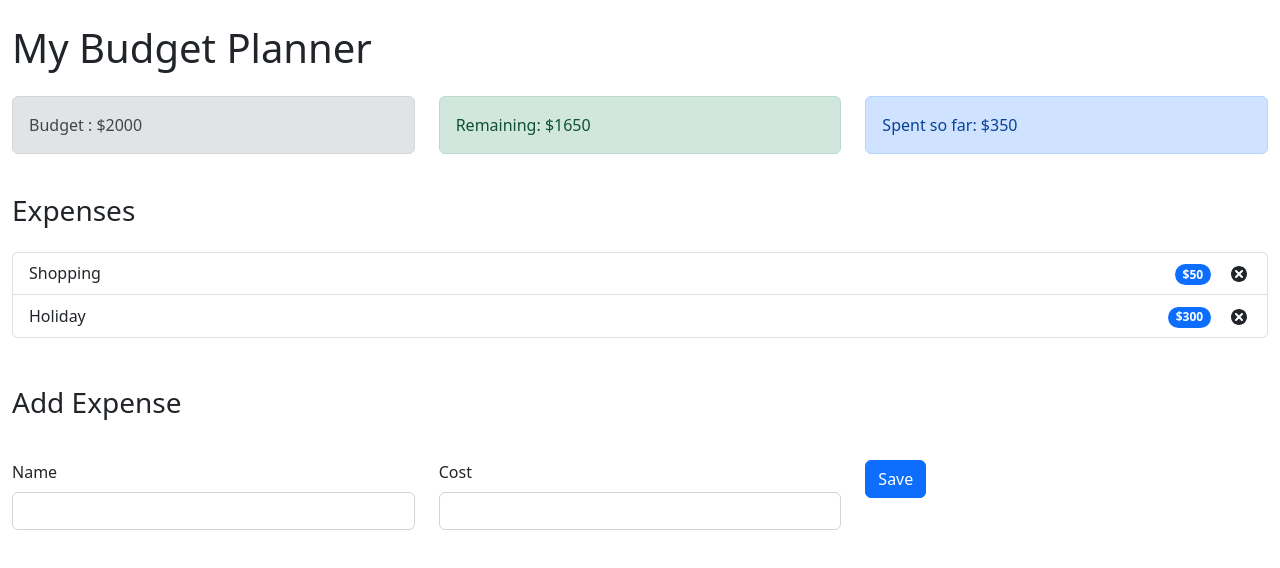
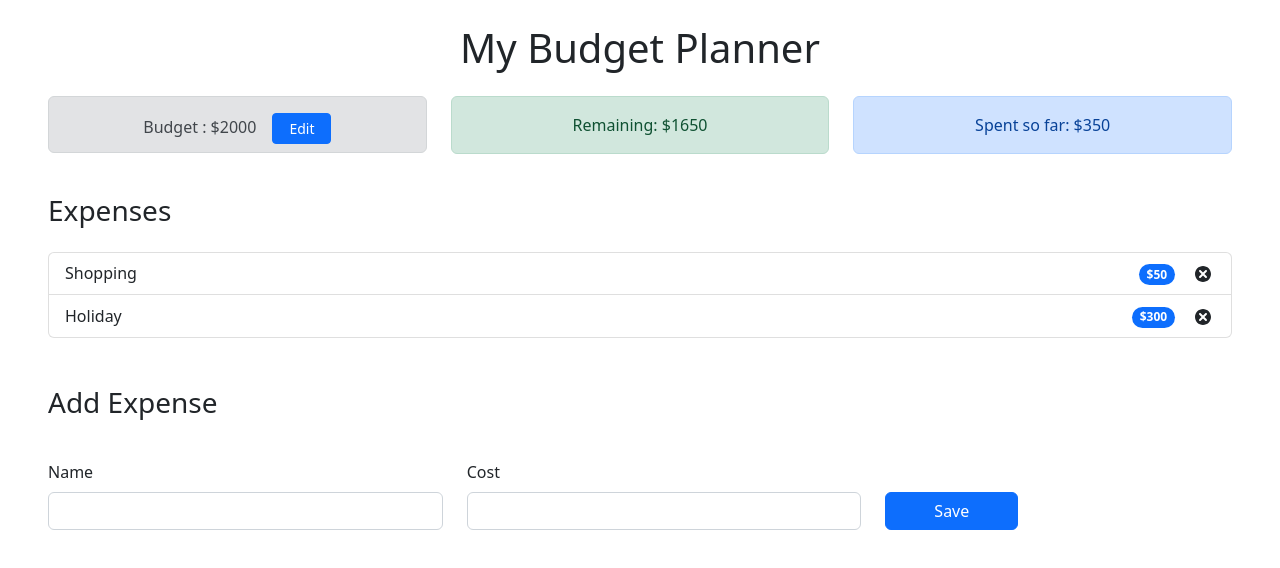
Before and after one commit to code-death/Expense-Tracker-App_React-code, a React (Create React App) app: page / in a window 1280 px wide. Shown: the top 568 px of the page. Built offline with nearby package versions, Linux system fonts and the light colour scheme.

Commit message:
Added edit button in budget column

```diff
--- a/src/App.js
+++ b/src/App.js
@@ -1,39 +1,14 @@
-import Budget from './Components/Budget.js'
-import Remaining from './Components/Remaining.js'
-import Spent from './Components/Spent.js'
-import ExpenseList from './Components/ExpenseList'
-import AddExpenseForm from './Components/AddExpenseForm.js'
+import ExpenseContent from './Components/ExpenseContent.js'
 import { AppProvider } from './Context/AppContext'
+import Header from './Components/Header.js'
+import AddExpense from './Components/AddExpense.js'
 
 function App() {
   return (
     <AppProvider>
-      <div className='container-fluid'>
-        <h1 className='mt-4 mb-4'>My Budget Planner</h1>
-        <div className='row mt-4'>
-          <div className='col-sm'>
-            <Budget />
-          </div>
-          <div className='col-sm'>
-            <Remaining />
-          </div>
-          <div className='col-sm'>
-            <Spent />
-          </div>
-        </div>
-        <h3 className='mt-4 mb-4'>Expenses</h3>
-        <div className='row mt-3'>
-          <div className='col-sm'>
-            <ExpenseList />
-          </div>
-        </div>
-        <h3 className='mt-5 mb-3'>Add Expense</h3>
-        <div className='mt-4'>
-          <div className='col-sm'>
-            <AddExpenseForm />
-          </div>
-        </div>
-      </div>
+      <Header />
+      <ExpenseContent />
+      <AddExpense />
     </AppProvider>
   )
 }
--- /dev/null
+++ b/src/Components/AddExpense.js
@@ -0,0 +1,16 @@
+import AddExpenseForm from './AddExpenseForm'
+
+const AddExpense = props => {
+  return (
+    <div className='ms-5'>
+      <h3 className='mt-5 mb-3'>Add Expense</h3>
+      <div className='mt-4'>
+        <div className='col-md'>
+          <AddExpenseForm />
+        </div>
+      </div>
+    </div>
+  )
+}
+
+export default AddExpense
--- a/src/Components/AddExpenseForm.js
+++ b/src/Components/AddExpenseForm.js
@@ -51,8 +51,11 @@ const AddExpenseForm = props => {
             }}
           />
         </div>
-        <div className='col-sm mt-3'>
-          <button type='submit' className='btn btn-primary'>
+        <div className='col-sm mt-5'>
+          <button
+            type='submit'
+            className='btn btn-primary align-text-bottom px-5'
+          >
             Save
           </button>
         </div>
--- a/src/Components/Budget.js
+++ b/src/Components/Budget.js
@@ -1,12 +1,57 @@
 import { AppContext } from '../Context/AppContext'
-import { useContext } from 'react'
+import { useContext, useState } from 'react'
 
 const Budget = () => {
-  const { budget } = useContext(AppContext)
+  const [edit, setEdit] = useState(false)
+  const { budget, dispatch } = useContext(AppContext)
+  const [newBudget, setNewBudget] = useState(budget)
+
+  const clickHandler = () => {
+    setEdit(true)
+  }
+  const submitHandler = e => {
+    e.preventDefault()
+    dispatch({
+      type: 'BUDGET_CHANGE',
+      payload: newBudget,
+    })
+    setEdit(false)
+  }
+  const changeHandler = e => {
+    setNewBudget(e.target.value)
+  }
 
   return (
-    <div className='alert alert-secondary'>
-      <span>Budget : ${budget}</span>
+    <div className='alert alert-secondary col-sm pb-2'>
+      <form onSubmit={submitHandler}>
+        {edit ? (
+          <div>
+            <label htmlFor='budget'>Budget: </label>
+            <input
+              onChange={changeHandler}
+              type='text'
+              id='budget'
+              value={newBudget}
+              className='col-4'
+            />
+          </div>
+        ) : (
+          <span>Budget : ${budget}</span>
+        )}
+        {edit ? (
+          <button type='submit' className='btn btn-sm btn-primary ms-3 px-3'>
+            Ok
+          </button>
+        ) : (
+          <div
+            onClick={clickHandler}
+            type='button'
+            className='btn btn-primary btn-sm ms-3 px-3 budget-button'
+          >
+            Edit
+          </div>
+        )}
+      </form>
     </div>
   )
 }
--- /dev/null
+++ b/src/Components/ExpenseContent.js
@@ -0,0 +1,16 @@
+import ExpenseList from './ExpenseList'
+
+const ExpenseContent = props => {
+  return (
+    <div className='mx-5'>
+      <h3 className='mt-4 mb-4'>Expenses</h3>
+      <div className='row mt-3'>
+        <div className='col-sm'>
+          <ExpenseList />
+        </div>
+      </div>
+    </div>
+  )
+}
+
+export default ExpenseContent
--- /dev/null
+++ b/src/Components/Header.js
@@ -0,0 +1,24 @@
+import Budget from './Budget'
+import Remaining from './Remaining'
+import Spent from './Spent'
+
+const Header = props => {
+  return (
+    <header className='mx-5'>
+      <h1 className='mt-4 mb-4'>My Budget Planner</h1>
+      <div className='row mt-4'>
+        <div className='col-sm'>
+          <Budget />
+        </div>
+        <div className='col-sm'>
+          <Remaining />
+        </div>
+        <div className='col-sm'>
+          <Spent />
+        </div>
+      </div>
+    </header>
+  )
+}
+
+export default Header
--- a/src/Context/AppContext.js
+++ b/src/Context/AppContext.js
@@ -6,6 +6,7 @@ const initialState = {
     { id: 1, name: 'Shopping', cost: 50 },
     { id: 2, name: 'Holiday', cost: 300 },
   ],
+  edit: false,
 }
 
 const AppReducer = (state, action) => {
@@ -22,6 +23,11 @@ const AppReducer = (state, action) => {
         expenses: state.expenses.filter(
           expense => expense.id !== action.payload
         ),
+      }
+    case 'BUDGET_CHANGE':
+      return {
+        ...state,
+        budget: action.payload,
       }
 
     default:
--- /dev/null
+++ b/src/index.css
@@ -0,0 +1,8 @@
+header {
+  text-align: center;
+}
+@media screen and (max-width: 327px) {
+  .budget-button {
+    margin-top: 10px;
+  }
+} ;
--- a/src/index.js
+++ b/src/index.js
@@ -1,6 +1,7 @@
 import React from 'react'
 import ReactDOM from 'react-dom/client'
 import App from './App'
+import './index.css'
 
 const root = ReactDOM.createRoot(document.getElementById('root'))
 root.render(
```
